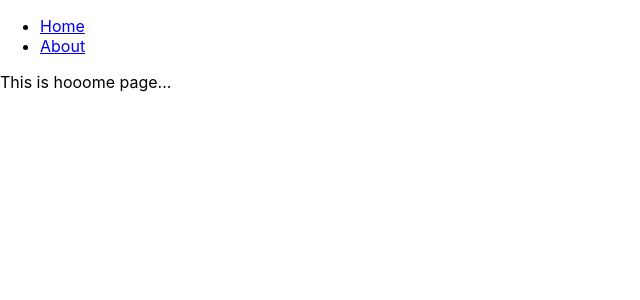
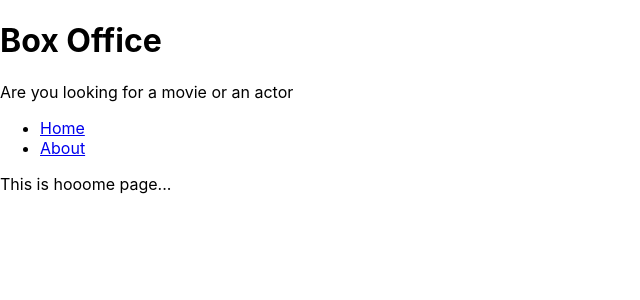
Before and after one commit to SanaProjects/box-office-app, a React (Create React App) app: page / in a window 1280 px wide. Shown: the top 300 px of the page, without its empty margins (0-640 px from the left). Built offline with nearby package versions, Linux system fonts and the light colour scheme.

Commit message:
added main page

```diff
--- a/src/App.js
+++ b/src/App.js
@@ -1,15 +1,13 @@
 import React from 'react';
 import { Switch, Route } from 'react-router-dom';
-import Navs from './components/Navs';
 import Home from './pages/Home';
 import About from './pages/About';
+// import Navs from './components/Navs';
 // import logo from './logo.svg';
 // import './App.css';
 
 function App() {
   return (
-    <div>
-      <Navs />
       <Switch>
         <Route exact path="/">
           <Home />
@@ -25,7 +23,7 @@
           </div>
         </Route>
       </Switch>
-    </div>
+
   );
 }
 
--- /dev/null
+++ b/src/components/MainPageLayout.js
@@ -0,0 +1,16 @@
+import React from 'react';
+import Navs from '../components/Navs';
+import Title from '../components/Title';
+
+const MainPageLayout = ({ children }) => {
+  return (
+    <div>
+        <Title title="Box Office" subtitle="Are you looking for a movie or an actor" />
+      <Navs />
+
+      {children}
+    </div>
+  )
+}
+
+export default MainPageLayout
--- /dev/null
+++ b/src/components/Title.js
@@ -0,0 +1,12 @@
+import React from 'react'
+
+const Title = ({ title, subtitle}) => {
+  return (
+    <div>
+      <h1>{title}</h1>
+      <p>{subtitle}</p>
+    </div>
+  )
+}
+
+export default Title
--- a/src/pages/About.js
+++ b/src/pages/About.js
@@ -1,10 +1,12 @@
-import React from 'react'
+import React from 'react';
+import MainPageLayout from '../components/MainPageLayout';
+
 
 const About = () => {
   return (
-    <div>
+    <MainPageLayout>
       This is staaarred page...
-    </div>
+    </MainPageLayout>
   )
 }
 
--- a/src/pages/Home.js
+++ b/src/pages/Home.js
@@ -1,10 +1,11 @@
-import React from 'react'
+import React from 'react';
+import MainPageLayout from '../components/MainPageLayout';
 
 const Home = () => {
   return (
-    <div>
+    <MainPageLayout>
       This is hooome page...
-    </div>
+    </MainPageLayout>
   )
 }
 
```
